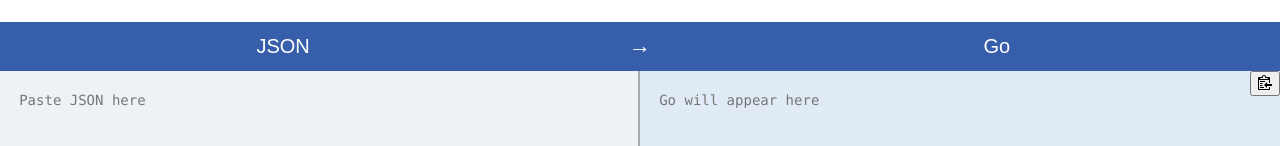
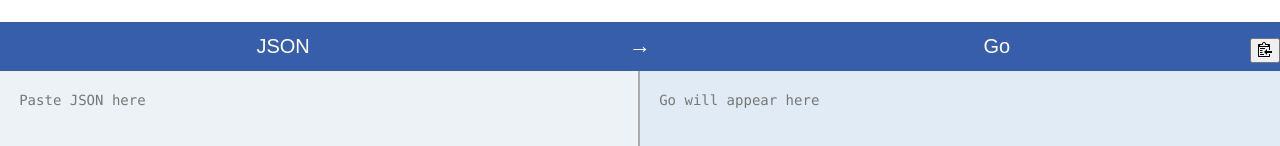
Before and after one commit to mholt/json-to-go, a plain HTML site: page index.html in a window 1280 px wide. Shown: the part 235-381 px from the top of the page. Drawn offline with Linux system fonts and the light colour scheme.

Commit message:
Minor changes
- Moves button into header
- Adds cursor: pointer
- Adds title attribute

```diff
--- a/index.html
+++ b/index.html
@@ -30,12 +30,14 @@
 			<tr>
 				<th style="width: 45%;">JSON</th>
 				<th style="width: 10%; font-size: 22px;">&#8594;</th>
-				<th style="width: 45%;">Go</th>
+        <th style="width: 45%;">
+          Go
+          <button class="clipboard" data-clipboard-target="#output" title="Copy to clipboard">
+            <img src="resources/images/clippy.svg" alt="Copy to clipboard">
+          </button>
+        </th>
 			</tr>
 		</table>
-		<button class="clipboard" data-clipboard-target="#output">
-			<img src="resources/images/clippy.svg" alt="Copy to clipboard">
-		</button>
 		<table>
 			<tr>
 				<td style="width: 50%;">
--- a/resources/css/common.css
+++ b/resources/css/common.css
@@ -114,6 +114,7 @@ footer {
 .clipboard {
 	position: absolute;
 	right: 0;
+  cursor: pointer;
 }
 
 
```
